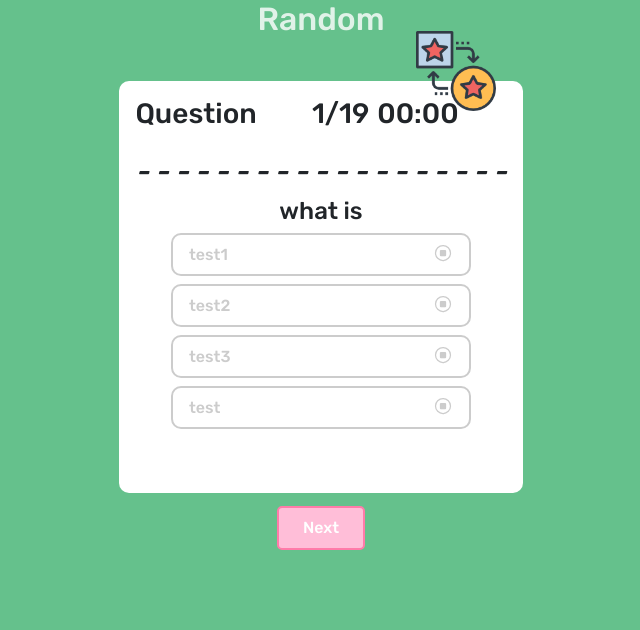
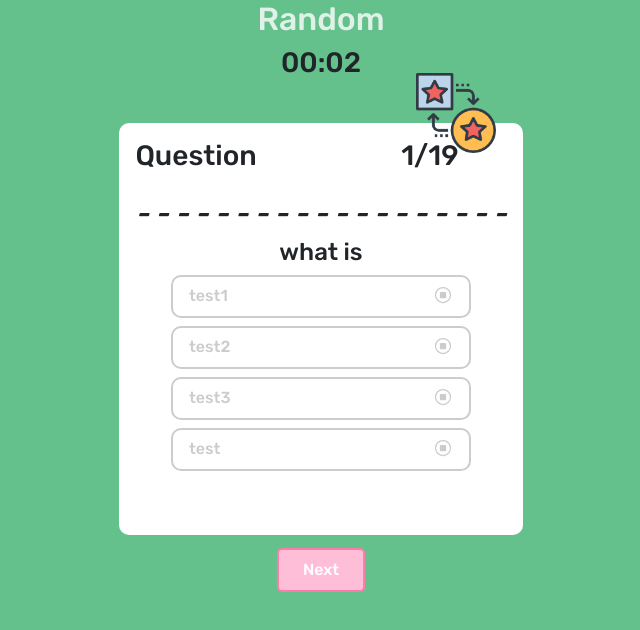
Before and after one commit to IsaiARH/quizApp, a website built with webpack: page src/index.html in a window 1280 px wide. Both pictures are taken after a click on the element "Random". Shown: the whole page, without its empty margins (319-959 px from the left). Built offline with nearby package versions, Linux system fonts and the light colour scheme; no server answers.

Commit message:
i created a chronometer

```diff
--- a/src/index.html
+++ b/src/index.html
@@ -73,6 +73,7 @@
     </div>
     <div class="question d-flex align-items-center">
       <h2 class="topic">Linux</h2>
+      <h3 class="chronometer">00:00</h3>
       <div class="container d-flex flex-column align-items-center"></div>
       <a class="next px-4 py-2" href="#question-2">Next</a>
     </div>
--- a/src/index.js
+++ b/src/index.js
@@ -27,7 +27,6 @@ const codeHead = `
 head.innerHTML = codeHead;
 
 const choose = document.querySelector(".choose");
-
 const contChoose = `
 <div class="d-flex justify-content-center my-5 items">
   <div class="random d-flex flex-column align-items-center item">
@@ -65,7 +64,6 @@ const contChoose = `
     <p class="">Linux</p>
   </div>
 </div>`;
-
 choose.innerHTML = contChoose;
 
 //section questions
@@ -73,13 +71,12 @@ const sectionQuestion = `
 <div class="body-question p-3">
         <div class="d-flex">
             <h3 class="">Question</h3>
-            <div class="d-flex h3 ms-auto me-2">
+            <div class="d-flex h3 ms-auto me-5">
               <p class="">1/</p>
               <p class="question-amoung">19</p>
             </div>
           <div class="icon_question-container">
           </div>
-          <h3 class="me-5">00:00</h3>
         </div>
         <div class="h3">
           <i>-</i>
@@ -151,11 +148,15 @@ const sectionQuestion = `
         </div>
       </div>`;
 
+//carrousel
 const containerSectionQuestion = document.querySelector(".container");
 containerSectionQuestion.innerHTML = sectionQuestion;
 const carrousel = (n) => {
   for (let i = 0; i < n; i++) {
     containerSectionQuestion.innerHTML += sectionQuestion;
+    if (i + 1 == n) {
+      containerSectionQuestion.children[n].classList.add("mb-4");
+    }
   }
   for (let i = 0; i <= n; i++) {
     containerSectionQuestion.children[i].setAttribute(
@@ -167,10 +168,11 @@ const carrousel = (n) => {
     ].children[0].children[1].children[0].textContent = `${i + 1}/`;
     containerSectionQuestion.children[
       i
-    ].children[0].children[1].children[1].textContent = n;
+    ].children[0].children[1].children[1].textContent = n + 1;
   }
 };
 
+//dropdown difficult
 const difficultOption = document.querySelectorAll(".difficult-item");
 let difficult = "easy";
 difficultOption.forEach((option) => {
@@ -180,6 +182,7 @@ difficultOption.forEach((option) => {
   });
 });
 
+//dropdown number of questions
 let numbers = 10;
 const optionNumber = document.querySelectorAll(".number-question");
 optionNumber.forEach((option) => {
@@ -188,6 +191,7 @@ optionNumber.forEach((option) => {
   });
 });
 
+//event click in the section question
 const items = document.querySelectorAll(".item");
 items.forEach((item) => {
   item.addEventListener("click", () => {
@@ -199,7 +203,7 @@ items.forEach((item) => {
         .then((res) => res.json())
         .then((res) => {
           console.log(res);
-          carrousel(res.length);
+          carrousel(res.length - 1);
         });
     } else if (item.children[1].textContent == "Bash") {
       fetch(
@@ -208,7 +212,7 @@ items.forEach((item) => {
       )
         .then((res) => res.json())
         .then((res) => {
-          carrousel(res.length);
+          carrousel(res.length - 1);
           console.log(res);
         });
     } else {
@@ -218,7 +222,7 @@ items.forEach((item) => {
       )
         .then((res) => res.json())
         .then((res) => {
-          carrousel(res.length);
+          carrousel(res.length - 1);
           console.log(res);
         });
     }
--- a/src/logic.js
+++ b/src/logic.js
@@ -56,8 +56,32 @@ items.forEach((item) => {
     iconQuestionContainer.appendChild(iconQuestion);
     iconQuestion.style.top = `${$bodyQuestion.top - 50}px`;
     iconQuestion.style.right = `${$bodyQuestion.left}px`;
+    chronometerF();
   });
 });
+
+//chronometer
+const chronometer = document.querySelector(".chronometer");
+
+let running = 0;
+let stop;
+const chronometerF = () => {
+  let start = Date.now() - running;
+  stop = setInterval(() => {
+    running = Date.now() - start;
+    chronometer.textContent = calculateTheTime(running);
+  }, 1000);
+};
+
+const calculateTheTime = (time) => {
+  const total_seconds = Math.floor(time / 1000);
+  const total_minutes = Math.floor(total_seconds / 60);
+
+  const display_seconds = (total_seconds % 60).toString().padStart(2, "0");
+  const display_minutes = total_minutes.toString().padStart(2, "0");
+
+  return `${display_minutes}:${display_seconds}`;
+};
 
 //effect when we choose an answer
 containerQuestions.forEach((item) => {
```
